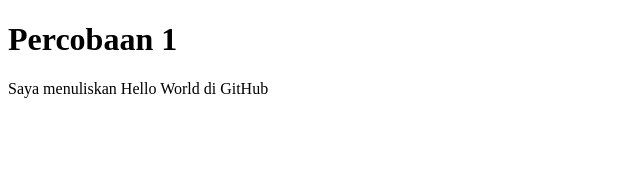
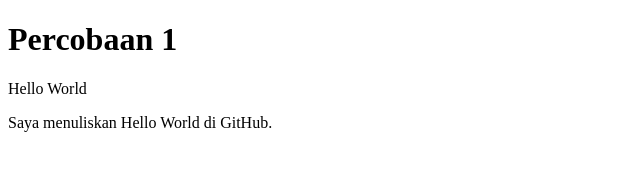
Before and after one commit to rayyan1510/web-tes1, a plain HTML site: page index.html in a window 1280 px wide. Shown: the whole page, without its empty margins (0-640 px from the left). Drawn offline with Linux system fonts and the light colour scheme.

Commit message:
menambah kata hello world di bawah judul

```diff
--- a/index.html
+++ b/index.html
@@ -7,6 +7,7 @@
 </head>
 <body>
     <h1>Percobaan 1</h1>
-    <p>Saya menuliskan Hello World di GitHub</p>
+    <p>Hello World</p>
+    <p>Saya menuliskan Hello World di GitHub.</p>
 </body>
 </html>
```
